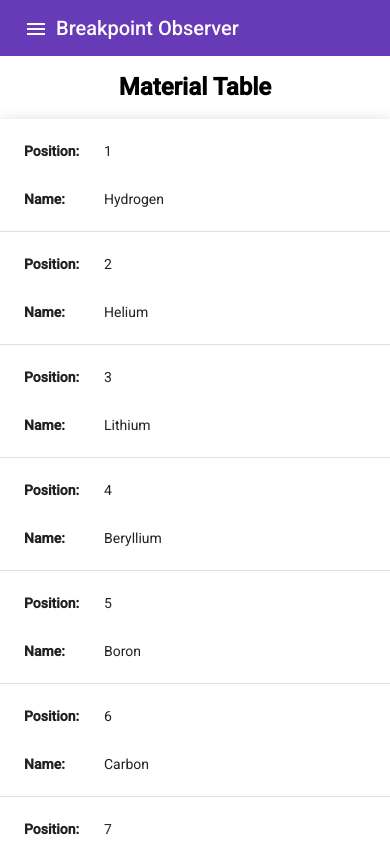
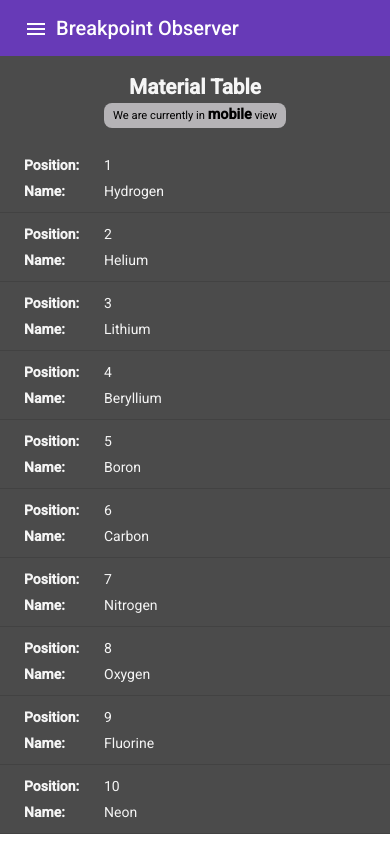
Before and after one commit to veloeditor/Angular-Breakpoint-Observer, an Angular app in the folder angular-breakpoint-observer/: page /table in a window 390 px wide. Shown: the top 844 px of the page. Built offline with nearby package versions, Linux system fonts and the light colour scheme.

Commit message:
some styling of the table in mobile view vs desktop. not done but wanted a pretty distinct difference when switching from desktop to mobile

```diff
--- a/angular-breakpoint-observer/src/app/components/table/table.component.html
+++ b/angular-breakpoint-observer/src/app/components/table/table.component.html
@@ -1,6 +1,10 @@
+<div class="table-container">
   <h1 class="table-title">Material Table</h1>
+  <h4 class="subtitle">
+    We are currently in <span>{{ isMobile ? "mobile" : "desktop" }}</span> view
+  </h4>
 
-<table mat-table [dataSource]="dataSource" class="mat-elevation-z8">
+  <table mat-table [dataSource]="dataSource">
     <!-- Position Column -->
     <ng-container matColumnDef="position" class="position-col">
       <mat-header-cell *matHeaderCellDef> No. </mat-header-cell>
@@ -40,3 +44,4 @@
     <mat-header-row *matHeaderRowDef="displayedColumns"></mat-header-row>
     <mat-row *matRowDef="let row; columns: displayedColumns"></mat-row>
   </table>
+</div>
--- a/angular-breakpoint-observer/src/app/components/table/table.component.scss
+++ b/angular-breakpoint-observer/src/app/components/table/table.component.scss
@@ -2,10 +2,29 @@
   padding-top: 15px;
   text-align: center;
   font-weight: 800;
+  padding-bottom: 0px;
+  margin-bottom: 0px;
+}
+
+.subtitle {
+  text-align: center;
+  background-color: rgb(181, 179, 182);
+  width: -moz-fit-content;
+  width: fit-content;
+  margin-left: auto;
+  margin-right: auto;
+  border-radius: 8px;
+  padding: 0 9px;
+
+  span {
+    font-weight: bold;
+    font-size: 1.1rem;
+  }
 }
 
 table {
   width: 100%;
+  background-color: transparent;
 }
 
 .mobile-label {
@@ -14,10 +33,27 @@ table {
 
 // we use media query to set the vertical orientation of the table
 @media (max-width: 600px) {
+  .table-container {
+    background-color: rgb(75, 75, 75);
+  }
+  .table-title {
+    font-size: 1.3rem;
+    color: whitesmoke;
+  }
+
+  .subtitle {
+    font-size: 0.7rem;
+
+    span {
+      font-size: 0.9rem;
+    }
+  }
+
   .mobile-label {
     width: 80px;
     display: inline-block;
     font-weight: bold;
+    color: whitesmoke;
   }
 
   .mat-column-position {
@@ -32,5 +68,15 @@ table {
     flex-direction: column;
     align-items: start;
     padding: 8px 24px;
+    color: whitesmoke;
+  }
+
+  .mat-cell {
+    color: whitesmoke;
+  }
+
+  .mat-row,
+  .mat-footer-row {
+    min-height: 26px;
   }
 }
```
Lines whose indentation alone changed are shown as unchanged.
